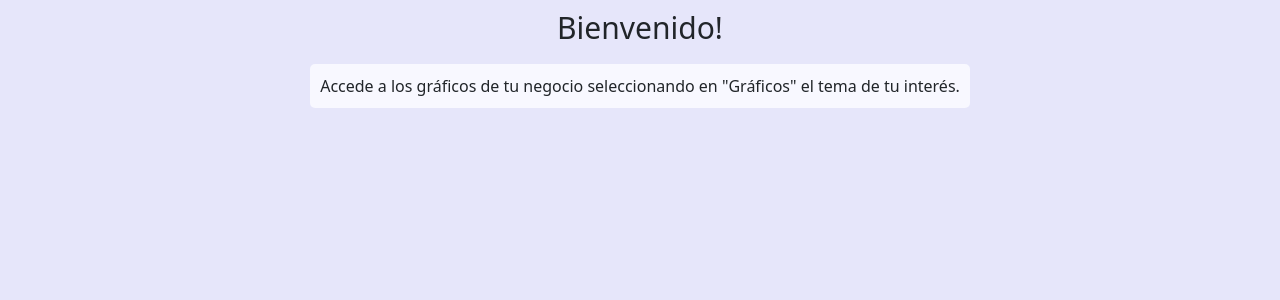
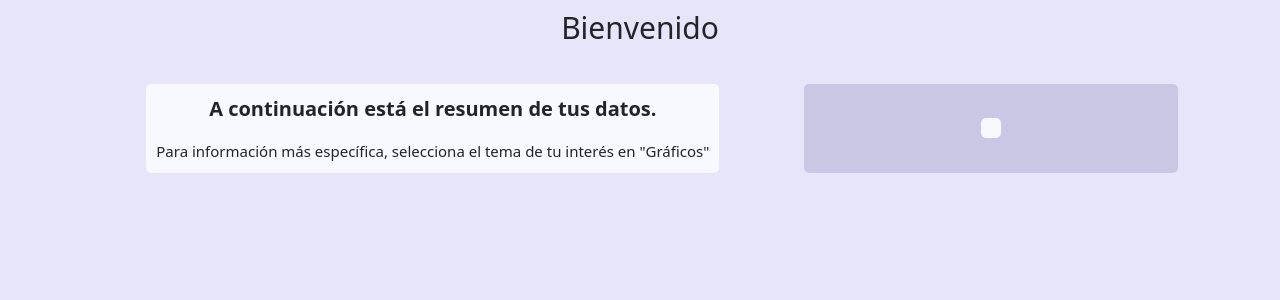
Before and after one commit to JessicaAGF/sales-dv, a Django app: template templates/main/home.html in a window 1280 px wide. Shown: the part 56-356 px from the top of the page. Run offline with Django 3.2, Linux system fonts and the light colour scheme; the template is opened without the code that fills it, so the values that code supplies are empty; parts of the project's set-up code (start-up, migrations or seed data) failed here and were passed over; some libraries are stand-ins or nearby versions.

Commit message:
html base para home

```diff
--- a/static/dbstyle.css
+++ b/static/dbstyle.css
@@ -4,14 +4,13 @@
     flex-direction: column;
     align-items: center;
     position: center;
-
 }
 .gcontainer{
     display: flex;
     flex-direction: row;
     padding:10px;
     width:40%;
-    height:40% ;
+    height:40%;
     border-radius: 5px;
     align-content: center;
     justify-content: space-around;
@@ -20,8 +19,6 @@
     background: ghostwhite;
     padding: 20px;
     margin: 0 15px;
-    height: 300px ;
-    width: 300px;
     border-radius: 10px;
     box-shadow: 5px 5px 4px #ccc1e6;
 }
--- a/templates/comp/base.html
+++ b/templates/comp/base.html
@@ -7,7 +7,7 @@
       <!-- Chart.js CDN-->
       <script src="https://cdn.jsdelivr.net/npm/chart.js@3.8.0/dist/chart.min.js"></script>
     <title>Sales Dashboard</title>
-      <link rel=”stylesheet” href=”{% static 'dbstyle.css' %}”>
+      <link href="../../static/dbstyle.css" rel="stylesheet" >
     <style>
         body{
             background-color: lavender !important;
--- a/templates/main/home.html
+++ b/templates/main/home.html
@@ -1,9 +1,18 @@
 {% extends 'comp/base.html' %}
 {% block content %}
-    <div class="content-container">
-    <link href="../../static/dbstyle.css" rel="stylesheet" >
-    <h1  id="title" style="padding: 10px; font-size: 30px"> Bienvenido!</h1>
-        <p style="background-color: ghostwhite; padding: 10px; border-radius: 5px"> Accede a los gráficos de tu negocio seleccionando en "Gráficos" el tema de tu interés.</p>
+<link href="../../static/dbstyle.css" rel="stylesheet" >
+    <h1  id="title" align="center" style="padding: 10px; font-size: 30px;"> Bienvenido</h1>
+    <div style="display: flex; justify-content: center;">
+        <div class="content-container" style="flex-grow: 1; margin: 20px" >
+            <div style="flex-direction: column;background-color: ghostwhite; padding: 10px; border-radius: 5px">
+                <p align="center" style="font-size: 20px; font-weight: bold"> A continuación está el resumen de tus datos.</p>
+                <p align="center" style="font-size: 15px; margin: 0px !important;">Para información más específica, selecciona el tema de tu interés en "Gráficos"</p>
+            </div>
+        </div>
+        <div class="content-container" style="flex-grow: 4; margin: 20px; background-color: #c9c8e4; border-radius: 5px">
+            <div style="flex-direction: column;background-color: ghostwhite; padding: 10px; border-radius: 5px">
+
+            </div>
+        </div>
     </div>
-
 {% endblock %}
```
Also changed, not shown: templates/main/index.html (+0 -43 lines), visual_app/views.py (+41 -37 lines).
